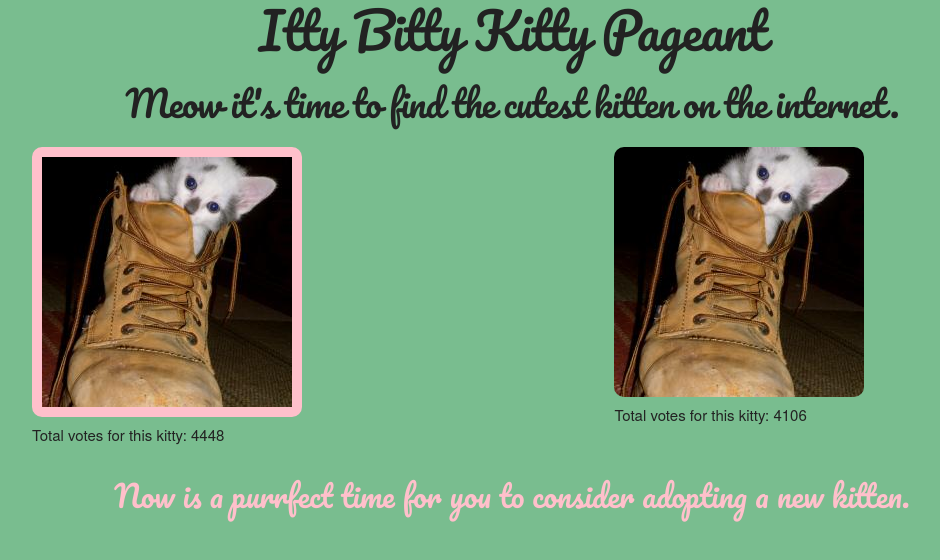
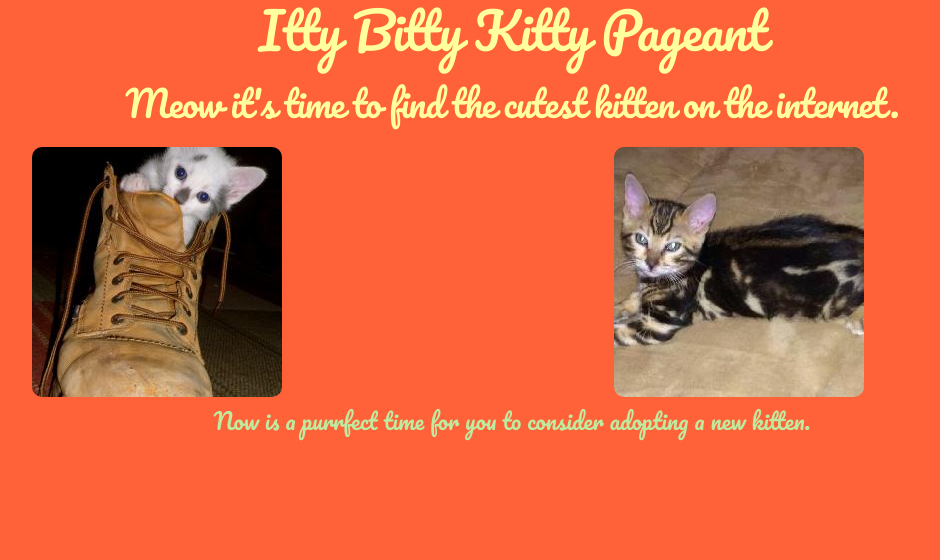
Before and after one commit to abkruse/kitty_pageant, a plain HTML site: page kitty_pageant.html in a window 1280 px wide. Both pictures are taken after a click on the picture 285 px from the left and 271 px from the top of the page. Shown: the whole page, without its empty margins (128-1068 px from the left). Drawn offline with nearby package versions, Linux system fonts and the light colour scheme.

Commit message:
Add game functionality to show new images

```diff
--- a/css/styles.css
+++ b/css/styles.css
@@ -2,26 +2,32 @@
   box-sizing:border-box; }
 
 body {
-  background-color: rgb(121, 189, 143); }
+  background-color: rgb(255, 97, 56); }
+
+header, footer {
+  font-family: 'Pacifico', cursive;
+  color: rgb(255, 255, 157);
+  text-align: center;}
 
 header {
-  font-family: 'Pacifico', cursive;
-  text-align: center;
-  font-size: 400%; }
+  font-size: 400%;}
 
 footer {
-  font-family: 'Pacifico', cursive;
-  text-align: center;
-  color: pink;
-  font-size: 200%; }
+  font-size: 150%; }
 
-.winner {
+img:hover {
   border: 10px solid pink; }
+
+img:active {
+  border: 10px solid red; }
 
 a {
   text-decoration: none;
-  color: pink;  }
+  color: rgb(190, 235, 159) }
 
-  img {
-    border-radius: 10px;
-  }
+img {
+  border-radius: 10px; }
+
+.loser {
+  display: none;
+}
--- a/kitty_pageant.html
+++ b/kitty_pageant.html
@@ -19,12 +19,10 @@
     </header>
     <main>
       <section class = "seven columns">
-        <div class= "cat-picone pix"></div>
-        <p class = "total"id="cat-totalone">Total votes for this kitty: </p>
+        <img class= "pix-one" src="">
       </section>
       <section class = "five columns">
-       <div class="cat-pictwo pix"></div>
-        <p class="total" id= "cat-totaltwo">Total votes for this kitty: </p>
+       <img class="pix-two" src="">
       </section>
     </main>
     <footer class = "twelve columns"><a href="http://www.paws.org/cats-and-dogs/shelter/cat-city/">Now is a purrfect time for you to consider adopting a new kitten.</a></footer>
--- a/kitty_pageant.js
+++ b/kitty_pageant.js
@@ -1,41 +1,28 @@
 var Cat = function(img, votes) {
   this.img = img;
-  this.votes = Math.floor(Math.random()*5000);
+  this.votes = 0;
 }
 
 var kittyPics = [];
-  kittyPics.push('kitty_pics/0.jpg');
-  kittyPics.push('kitty_pics/1.jpg');
-  kittyPics.push('kitty_pics/2.jpg');
-  kittyPics.push('kitty_pics/3.jpg');
-  kittyPics.push('kitty_pics/4.jpg');
-  kittyPics.push('kitty_pics/5.jpg');
-  kittyPics.push('kitty_pics/6.jpg');
-  kittyPics.push('kitty_pics/7.jpg');
-  kittyPics.push('kitty_pics/8.jpg');
-  kittyPics.push('kitty_pics/9.jpg');
-  kittyPics.push('kitty_pics/10.jpg');
-  kittyPics.push('kitty_pics/11.jpg');
-  kittyPics.push('kitty_pics/12.jpg');
-  kittyPics.push('kitty_pics/13.jpg');
+
+for (var i=0; i<14; i++){
+  kittyPics.push('kitty_pics/'+[i]+'.jpg');
+}
 
 var showCat = function(){
-  var idx = Math.floor(Math.random() * 14);
-  var idx2 = Math.floor(Math.random()*14);
-  $('.cat-picone').prepend('<img src = \" ' + kittyPics[idx] + '\">');
-  $('.cat-pictwo').prepend('<img src = \" ' + kittyPics[idx2] + '\">');
-  var votes1 = Math.floor(Math.random()*5000);
-  var votes2 = Math.floor(Math.random()*5000);
-  $('#cat-totalone').append(votes1);
-  $('#cat-totaltwo').append(votes2);
+  var idx = Math.floor(Math.random() * kittyPics.length);
+  var idx2 = Math.floor(Math.random()* kittyPics.length);
+  $('.pix-one').attr('src', kittyPics[idx]);
+  $('.pix-two').attr('src', kittyPics[idx2]);
 }
 
 showCat();
 
-$('p').hide()
-
-$('img').on('click', function(){
-  $('p').show();
+$('img').on('click', function(e){
+  e.preventDefault();
+  $('img').removeClass('winner');
   $(this).addClass('winner');
-  $('.winner').append('<p><strong>Thanks for giving me one more vote!</strong></p>')
+  this.votes =+ 1;
+  var idx3 = Math.floor(Math.random() * kittyPics.length);
+  $('img').not('.winner').attr('src', kittyPics[idx3]);
 });
```
